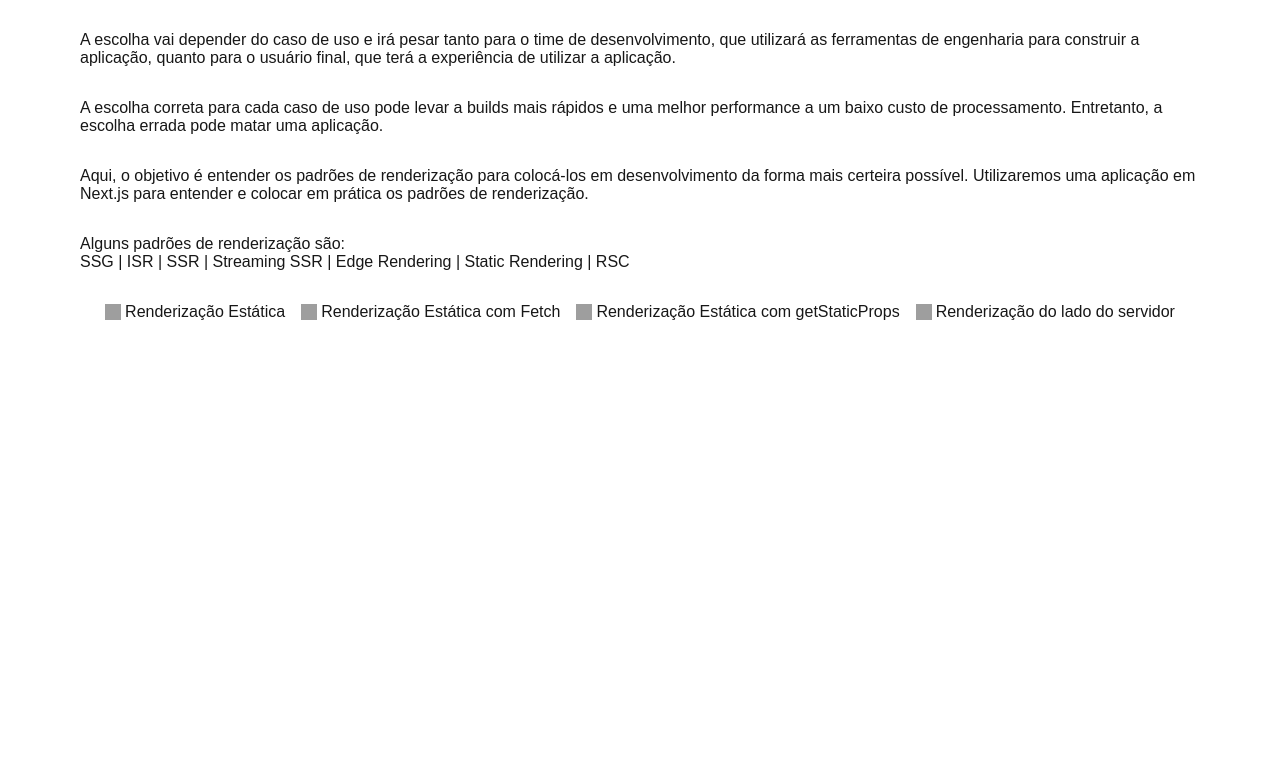
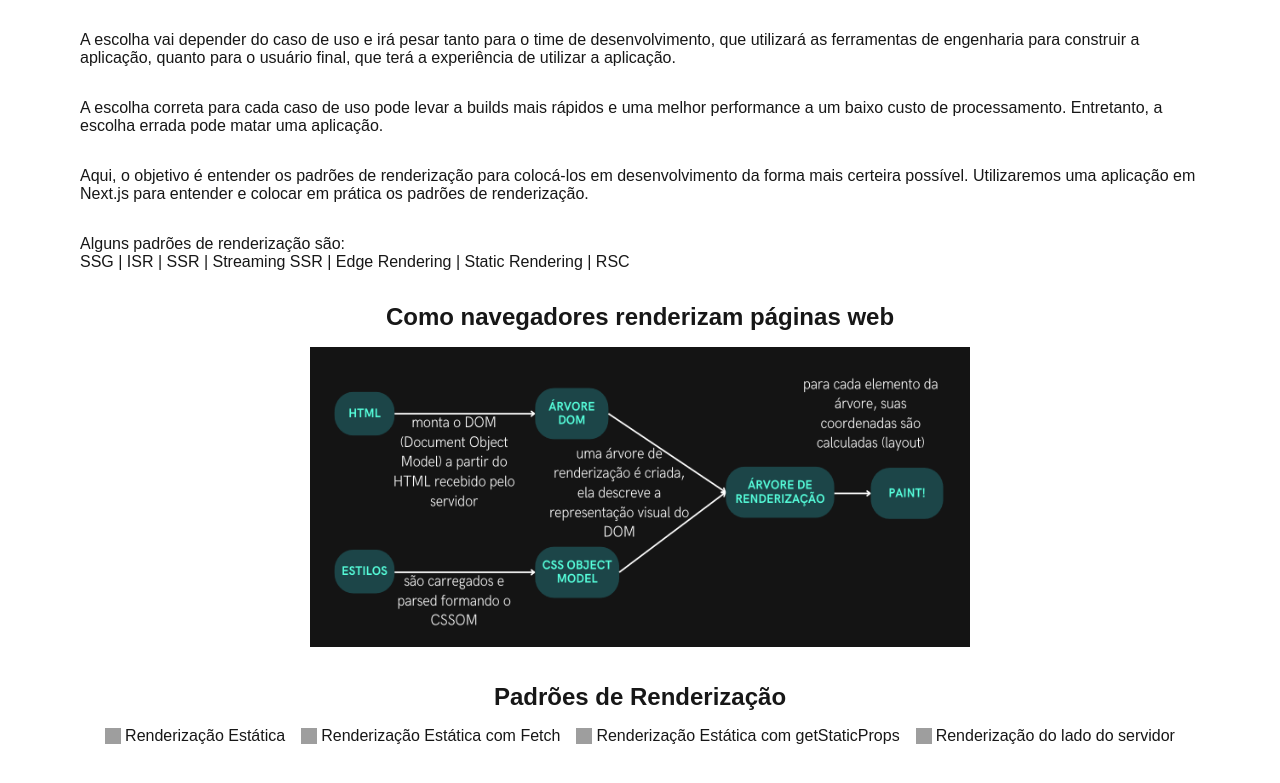
Before and after one commit to amanda-yosh/rendering-patterns-on-next, a Next.js app: page / in a window 1280 px wide. Shown: the part 447-1230 px from the top of the page. Before the commit the page ends 848 px from the top, so only its background shows below. Built offline with nearby package versions, Linux system fonts and the light colour scheme; grey boxes are pictures that could not be loaded.

Commit message:
chore: add browser render explaning

```diff
--- a/src/pages/index.tsx
+++ b/src/pages/index.tsx
@@ -5,6 +5,7 @@ import Image from "next/image";
 import Title from "@/components/Title";
 
 import questionGirl from '@/assets/home/question-girl.jpeg';
+import browserRender from '@/assets/home/how-browsers-render-web-pages.png'
 
 import styles from "@/styles/Home.module.css";
 
@@ -79,6 +80,21 @@ export default function Home() {
             SSG | ISR | SSR | Streaming SSR | Edge Rendering | Static Rendering | RSC
           </p>
 
+          <section className={styles.section}>
+            <h2>Como navegadores renderizam páginas web</h2>
+
+            <Image
+              aria-hidden
+              src={browserRender}
+              alt=""
+              width={660}
+              height={300}
+            />
+          </section>
+
+          <section className={styles.section}>
+            <h2>Padrões de Renderização</h2>
+
             <div className={styles.ctas}>
               {pages.map(({ href, name }) => (
                 <Link href={href} className={styles.ctaLink}>
@@ -93,6 +109,7 @@ export default function Home() {
                 </Link>
               ))}
             </div>
+          </section>
         </main>
       </div>
     </>
--- a/src/styles/Home.module.css
+++ b/src/styles/Home.module.css
@@ -29,3 +29,11 @@
 .ctaLink:hover {
   color: #ffde21;
 }
+
+.section {
+  text-align: center;
+}
+
+.section h2 {
+  margin-bottom: 16px;
+}
```
Also changed, not shown: src/assets/home/how-browsers-render-web-pages.png (added). Lines whose indentation alone changed are shown as unchanged.
